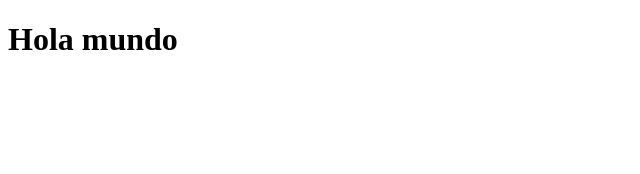
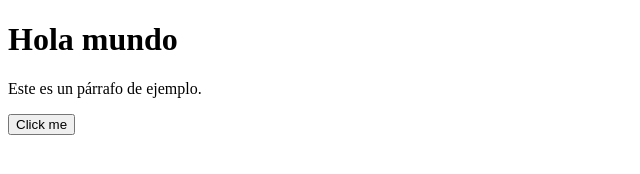
Before and after one commit to francoaraujo97-boop/prueba-1er-git., a plain HTML site: page index.html in a window 1280 px wide. Shown: the whole page, without its empty margins (0-640 px from the left). Drawn offline with Linux system fonts and the light colour scheme.

Commit message:
Add example paragraph and button to index.html

```diff
--- a/index.html
+++ b/index.html
@@ -7,5 +7,7 @@
 </head>
 <body>
     <h1>Hola mundo</h1>
+    <p>Este es un párrafo de ejemplo.</p>
+    <button>Click me</button>
 </body>
 </html>
```
